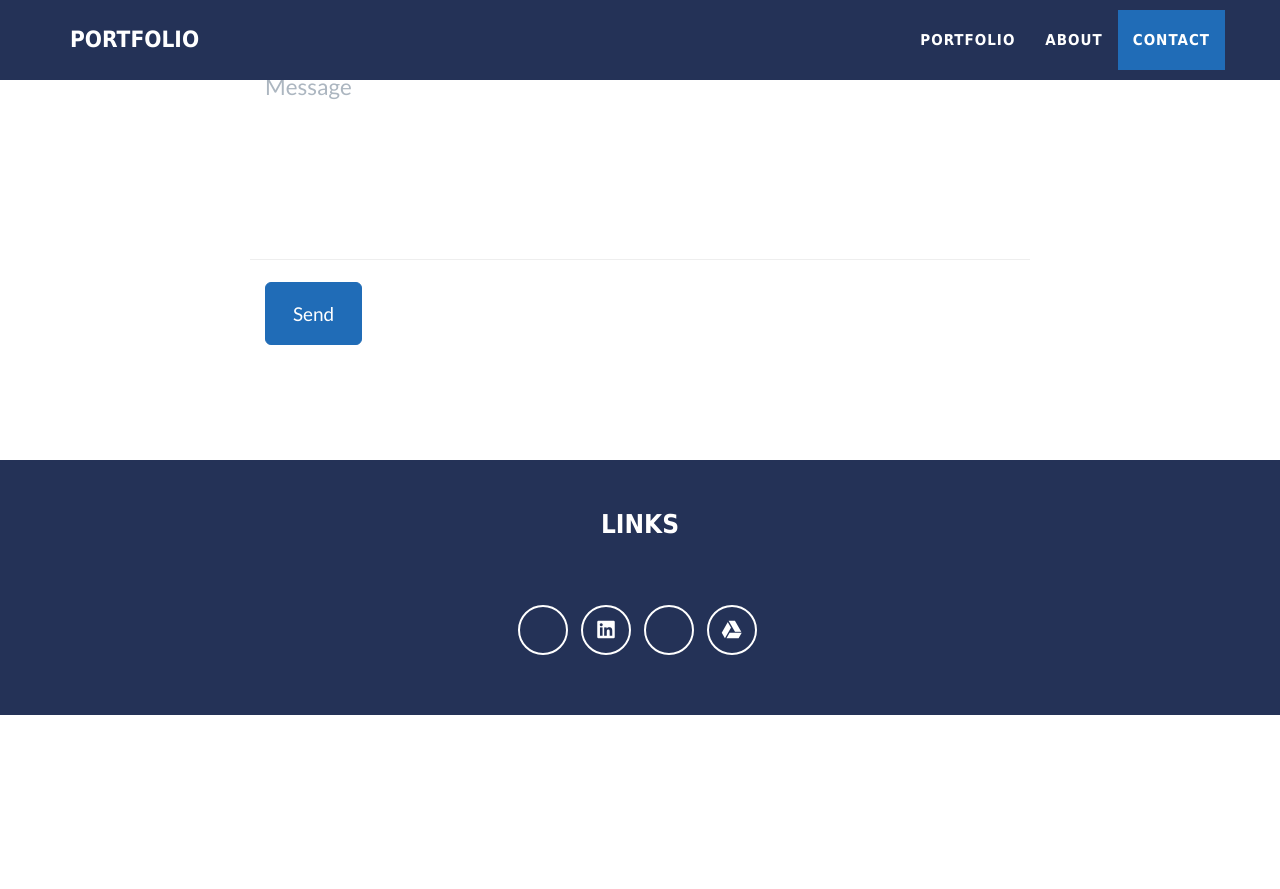
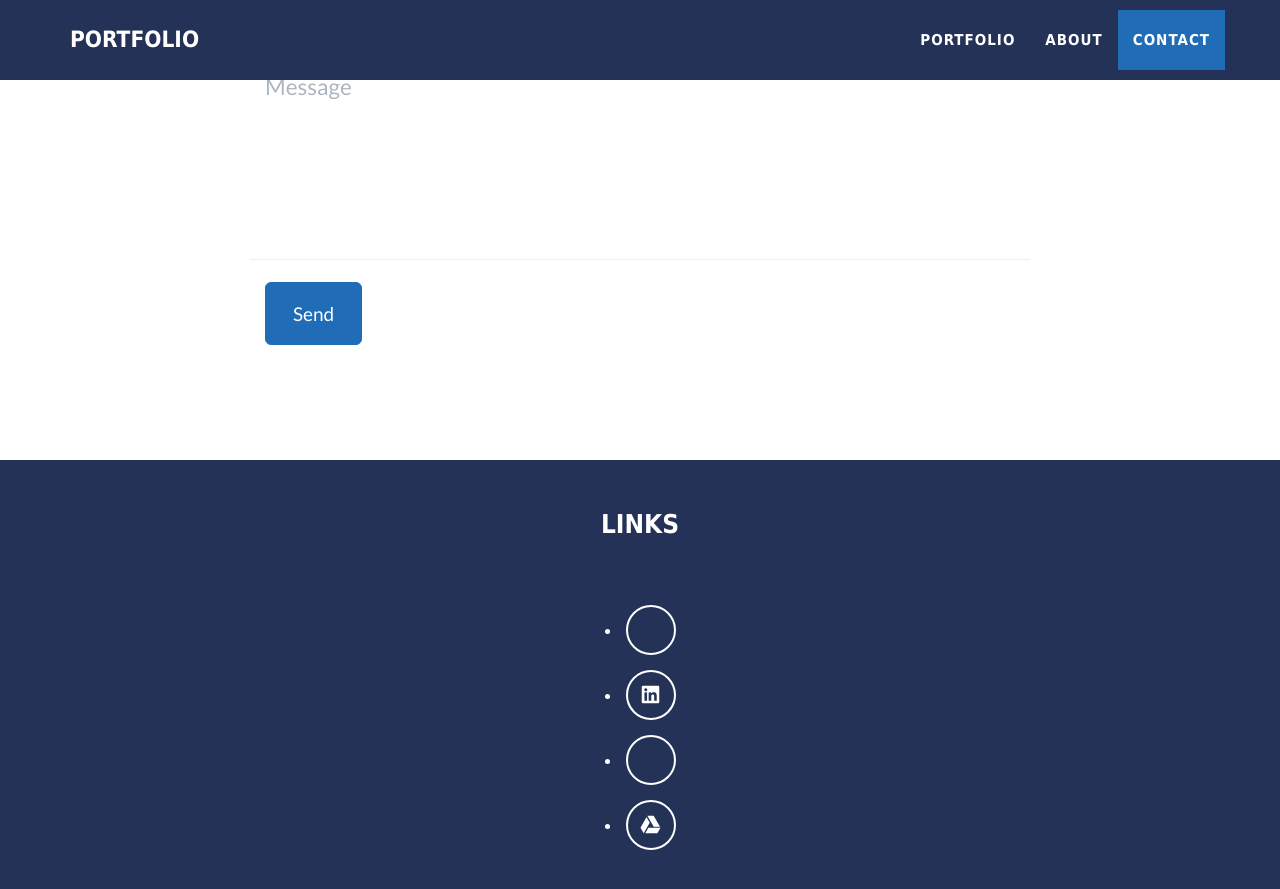
Before and after one commit to Kelly-Portfolio/Kelly-Portfolio.github.io, a Jekyll site: the page built from _posts/2014-07-18-project-1.markdown, in a window 1280 px wide and 900 px high, scrolled down 2347 px. Shown: the top 889 px of the window. Built offline with Jekyll 4.4.1, drawn with Linux system fonts in a browser that asks for light colours; before the commit the page ends 3062 px from its top, so only the background shows below that.

Commit message:
Update footer.html

```diff
--- a/_includes/footer.html
+++ b/_includes/footer.html
@@ -13,14 +13,14 @@
         </div>-->
         <div class="footer-col col-md-12">
           <h3>{{ site.footer.social }}</h3>
-          <ul class="list-inline">
+          <!--<ul class="list-inline">-->
             {% for network in site.social %}
             <li>
               <a href="{{ network.url }}" class="btn-social btn-outline"><i
                   class="fa-brands fa-fw fa-{{ network.title }}"></i></a>
             </li>
             {% endfor %}
-         </ul>
+         <!--</ul>-->
         </div>
         <!-- <div class="footer-col col-md-4">
           <h3>{{ site.footer.credits }}</h3>
```
